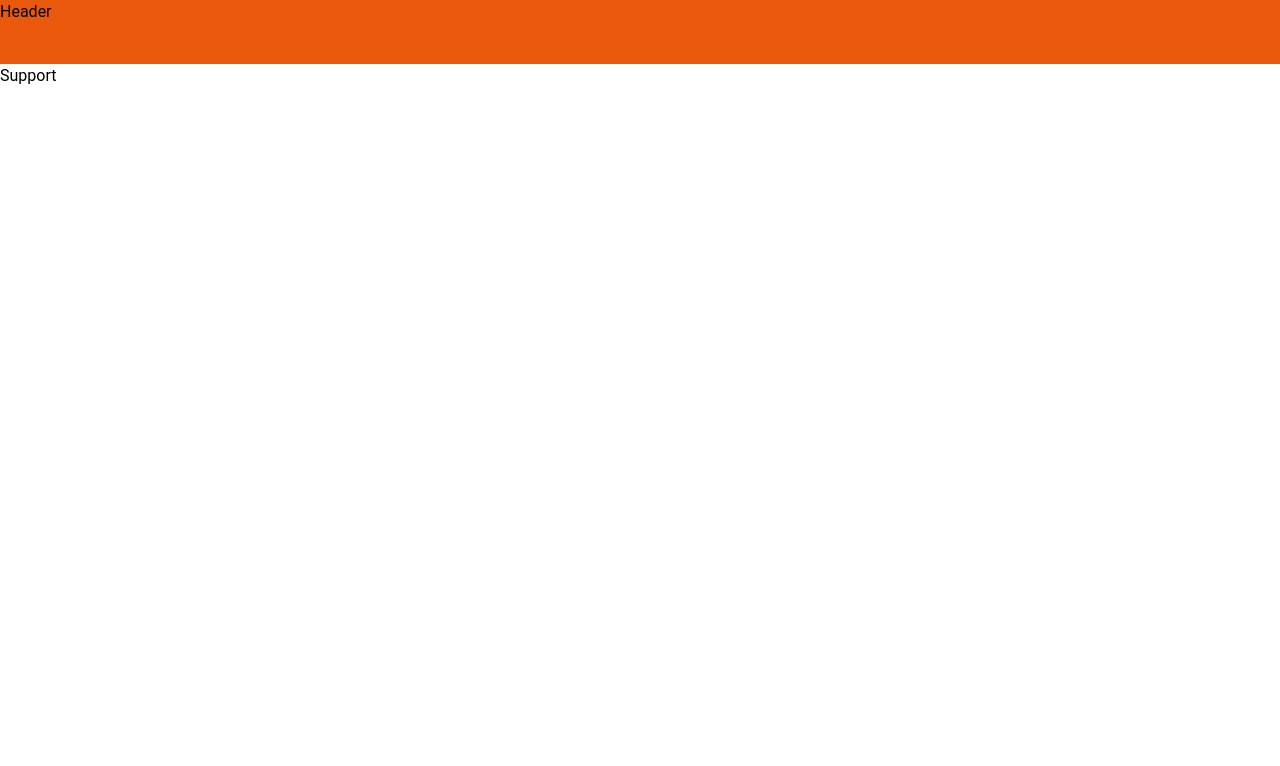
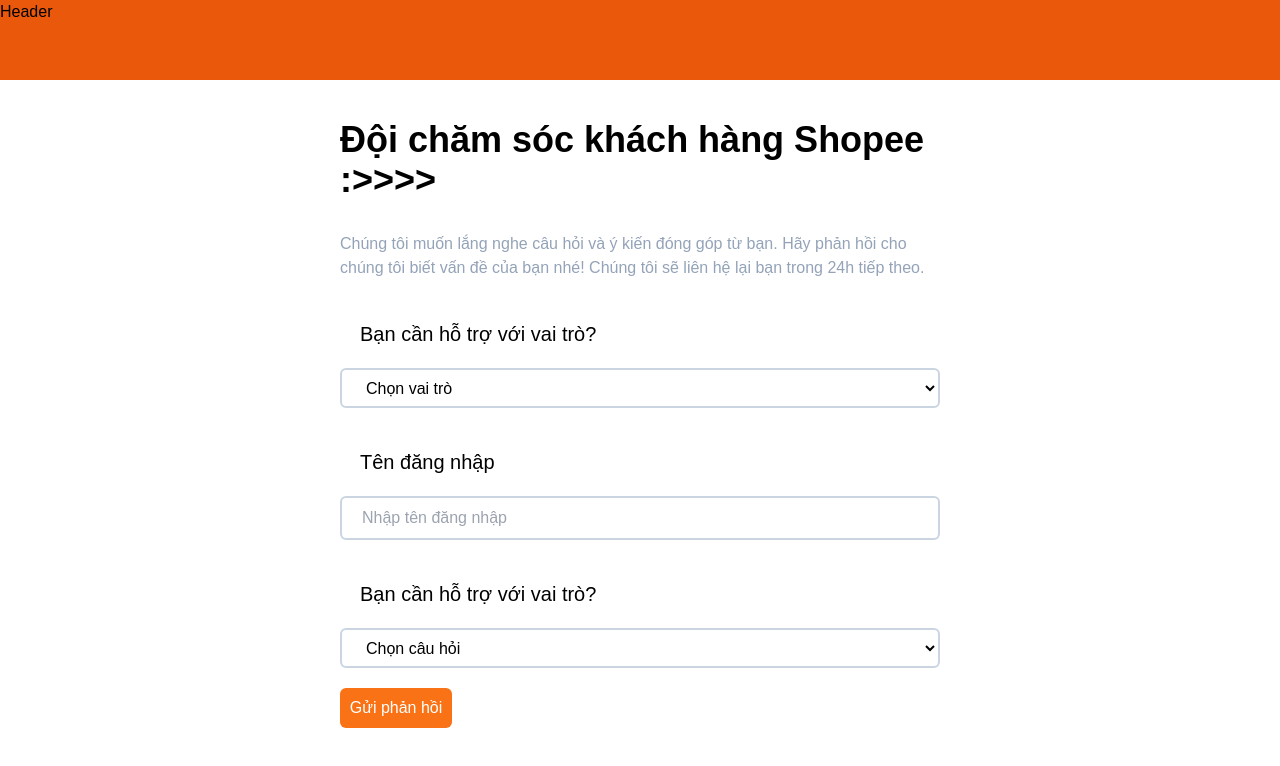
Before and after one commit to dtpvy/NPCNPM_20CLC01_Group2, a React (Vite) app in the folder src/fe/: page /support in a window 1280 px wide. Shown: the top 766 px of the page. Built offline with nearby package versions, Linux system fonts and the light colour scheme.

Commit message:
set up support form

```diff
--- a/src/fe/src/components/Layout/index.jsx
+++ b/src/fe/src/components/Layout/index.jsx
@@ -4,8 +4,10 @@
 const Layout = () => {
 	return (
 		<div>
-			<header className="w-full h-16 bg-orange-600">Header</header>
-			<Outlet />
+			<header className="h-20 bg-orange-600">Header</header>
+			<div>
+				<Outlet />
+			</div>
 		</div>
 	);
 };
--- a/src/fe/src/components/Support/index.jsx
+++ b/src/fe/src/components/Support/index.jsx
@@ -1,7 +1,82 @@
-import React from "react";
+import React, { useState } from "react";
 
 const Support = () => {
-	return <div>Support</div>;
+	const [role, setRole] = useState("");
+	const [username, setUsername] = useState("");
+	const [question, setQuestion] = useState("");
+
+	const handleSubmit = (e) => {
+		e.preventDefault();
+		console.log({ role, username, question });
+	};
+
+	return (
+		<div className="p-10 flex flex-col items-center">
+			<div className="flex flex-col gap-y-8 w-1/2">
+				<h1 className="text-4xl font-bold">Đội chăm sóc khách hàng Shopee {":>>>>"}</h1>
+				<p className="font-lg text-slate-400">
+					Chúng tôi muốn lắng nghe câu hỏi và ý kiến đóng góp từ bạn. Hãy phản hồi cho chúng tôi
+					biết vấn đề của bạn nhé! Chúng tôi sẽ liên hệ lại bạn trong 24h tiếp theo.
+				</p>
+			</div>
+			<form className="w-1/2 flex flex-col gap-y-5 py-5" onSubmit={handleSubmit}>
+				<div>
+					<label htmlFor="role" className="block text-xl p-5">
+						Bạn cần hỗ trợ với vai trò?
+					</label>
+					<select
+						name="role"
+						value={role}
+						className="block w-full h-10 px-5 bg-white rounded-md border-2 border-slate-300"
+						onChange={(e) => {
+							setRole(e.target.value);
+						}}>
+						<option value="">Chọn vai trò</option>
+						<option value="seller">Người bán</option>
+						<option value="buyer">Người mua</option>
+					</select>
+				</div>
+				<div>
+					<label htmlFor="username" className="block text-xl p-5">
+						Tên đăng nhập
+					</label>
+					<input
+						value={username}
+						onChange={(e) => {
+							setUsername(e.target.value);
+						}}
+						name="username"
+						placeholder="Nhập tên đăng nhập"
+						className="block w-full h-8 p-5 rounded-md border-2 border-slate-300"
+					/>
+				</div>
+				<div>
+					<label htmlFor="role" className="block text-xl p-5">
+						Bạn cần hỗ trợ với vai trò?
+					</label>
+					<select
+						name="role"
+						value={question}
+						className="block w-full h-10 px-5 bg-white rounded-md border-2 border-slate-300"
+						onChange={(e) => {
+							setQuestion(e.target.value);
+						}}>
+						<option value="">Chọn câu hỏi</option>
+						<option value="1">Sao app đẹp vậy?</option>
+						<option value="2">Sao thằng code page này đẹp trai vậy?</option>
+						<option value="2">Nhóm tính bán trang này bao nhiêu tiền?</option>
+					</select>
+				</div>
+				<div>
+					<button
+						className="w-28 p-2 rounded-md bg-orange-500 text-white text-semibold"
+						type="submit">
+						Gửi phản hồi
+					</button>
+				</div>
+			</form>
+		</div>
+	);
 };
 
 export default Support;
--- a/src/fe/src/index.css
+++ b/src/fe/src/index.css
@@ -1,9 +1,9 @@
+@import url("https://fonts.googleapis.com/css2?family=Roboto:ital,wght@0,100;0,300;0,400;0,500;0,700;0,900;1,100;1,300;1,400;1,500;1,700;1,900&display=swap");
 @tailwind base;
 @tailwind components;
 @tailwind utilities;
-@import url("https://fonts.googleapis.com/css2?family=Roboto:ital,wght@0,100;0,300;0,400;0,500;0,700;0,900;1,100;1,300;1,400;1,500;1,700;1,900&display=swap");
 
 body {
-	font-family: "Roboto", sans-serif;
+	font-family: "Times New Romans", sans-serif !important;
 	box-sizing: border-box;
 }
```
